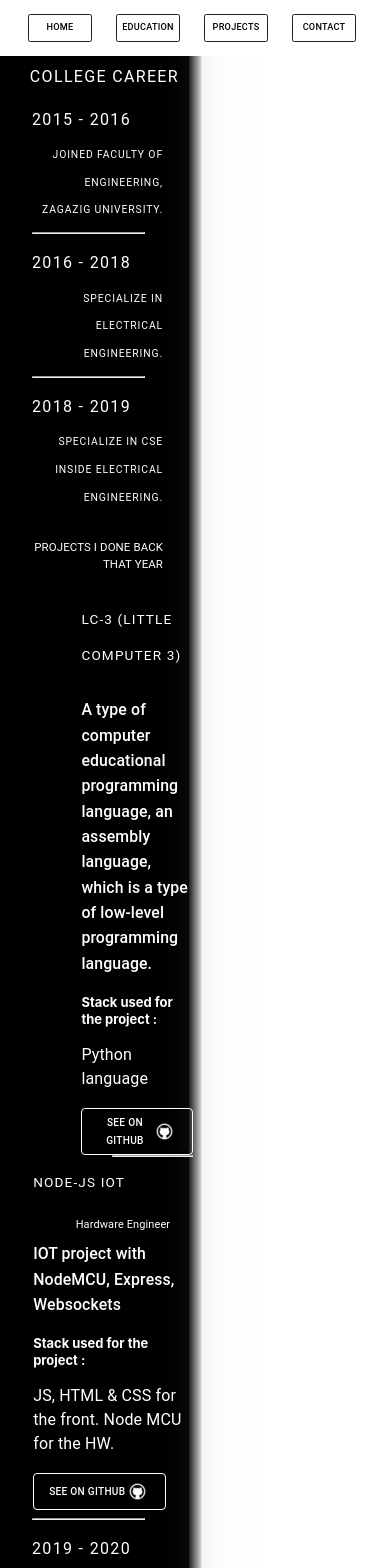
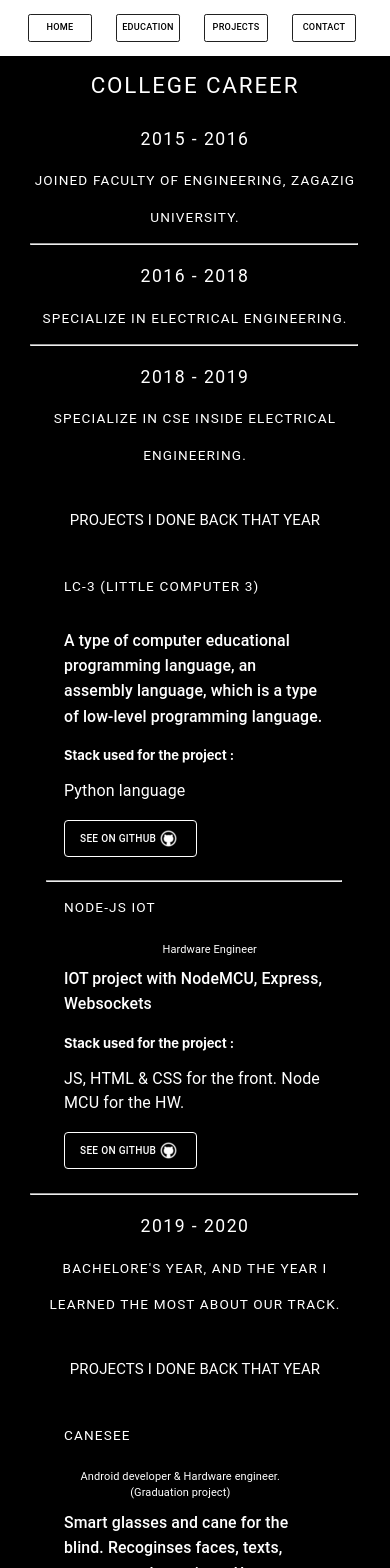
Before and after one commit to yossef-khaled/yossef-khaled.github.io, a React (Create React App) app: page /education in a window 390 px wide. Shown: the top 1568 px of the page. Built offline with nearby package versions, Linux system fonts and the light colour scheme; grey boxes are pictures that could not be loaded.

Commit message:
Make Education component responsive

```diff
--- a/src/Components/CourseComponent/Course.jsx
+++ b/src/Components/CourseComponent/Course.jsx
@@ -18,15 +18,63 @@ const useStyles = makeStyles(theme => ({
         color: "#000000",
         textAlign: "right",
         marginLeft: "6%",
-        width: "50%",
+        width: "100%",
         float: "right",
         backgroundSize: "100px 100px", /* or contain depending on what you want */
         backgroundPosition: "center center",
         backgroundRepeat: "no-repeat",
-        textAlign: "right",
-        backgroundColor: "red",
         display: "block",
-        display: "table-cell"
+        display: "table-cell",
+        marginBottom: "2rem",
+        [theme.breakpoints.down('sm')]: {
+            textAlign: "center"
+        }
+    },
+    courseName: {
+        fontSize: "140%",
+        [theme.breakpoints.down('sm')]: {
+            fontSize: "110%"
+        }
+    },
+    organizationContainer: {
+        fontSize: "120%",
+        [theme.breakpoints.down('sm')]: {
+
+        }
+    },
+    courseOrganization: {
+        fontSize: "100%",
+        [theme.breakpoints.down('sm')]: {
+            fontSize: "80%"
+        }
+    },
+    start:{
+        fontSize: "100%",
+        [theme.breakpoints.down('sm')]: {
+            fontSize: "100%"
+        }
+    },
+    date: {
+        fontSize: "100%",
+        [theme.breakpoints.down('sm')]: {
+            fontSize: "100%"
+        }
+    },
+    duration: {
+        fontSize: "100%",
+        [theme.breakpoints.down('sm')]: {
+            fontSize: "100%"
+        }
+    },
+    details: {
+        fontSize: "100%",
+        [theme.breakpoints.down('sm')]: {
+            fontSize: "100%"
+        }
+    },
+    horizontalLine: {
+        display: "inline-block",
+        width: "100%",
     }
 }));
 
@@ -48,30 +96,32 @@ function Course(props) {
         <>
             <Container className={classes.mainContainer}>
                 <br/>
-                <Typography variant="overline">
+                <Typography variant="overline" className={classes.courseName}>
                     -{props.courseName}
                 </Typography>
                 <br/>
                 <br/>
-                <Typography variant="overline">
+                <Container className={classes.organizationContainer}>
+                    <Typography variant="overline" className={classes.courseOrganization}>
                         Organization {" "}
                     </Typography>
                     <br/>
                     <a href={props.organization == 'ITI' ? 'https://www.iti.gov.eg' : `https://www.${props.organization}.com`}>
                             <img src={`${props.organizationImg}`}/>
                     </a>
+                </Container>
                 <br/>
                 <br/>
-                <Typography variant="overline">
+                <Typography variant="overline" className={classes.start}>
                     STARTED ON
                 </Typography>
                 <br/>
-                <Typography variant="overline">
+                <Typography variant="overline" className={classes.date}>
                     {props.courseDate}
                 </Typography>
                 <br/>
                 <br/>
-                <Typography variant="overline">
+                <Typography variant="overline" className={classes.duration}>
                     TOOK ME
                 </Typography>
                 <br/>
@@ -80,7 +130,7 @@ function Course(props) {
                 </Typography>
                 <br/>
                 <br/>
-                <Typography variant="overline">
+                <Typography variant="overline" className={classes.details}>
                     The course is all about
                 </Typography>
                 <br/>
@@ -97,7 +147,7 @@ function Course(props) {
                 <br/>
                 <br/>
                 {props.certificate ?
-                <Card style={{width: "50%", display: "inline-block"}}>
+                <Card>
                     <CardMedia
                            component="img"
                            height="150"
@@ -132,7 +182,7 @@ function Course(props) {
                 {
                     return(
                         <>
-                            {course.id == 0 && <hr className='horizontalLine'/>}
+                            {course.id !== 0 && <hr className={classes.horizontalLine}/>}
                             <Course key={course.id}
                                     courseName={course.name}
                                     organization={course.organization}
@@ -145,7 +195,6 @@ function Course(props) {
                                     credentialId={course.credentialId}
                                     certificate={course.certificate}
                             />
-                            {course.id != props.courses.length - 1 && <hr className='horizontalLine'/>}
 
                         </>
                     )
--- a/src/Components/EducationComponent/Education.jsx
+++ b/src/Components/EducationComponent/Education.jsx
@@ -8,6 +8,7 @@ import { useMediaQuery, makeStyles, useTheme } from '@material-ui/core';
 
 //Import images
 import bWVertically from '../../Shared/images/black-white-vertically.jpg';
+import bWHorizontally from '../../Shared/images/black-white-horizontally.jpg';
 import whiteGithubLogo from '../../Shared/images/white-github-logo.png';
 
 //Import from other components
@@ -28,42 +29,91 @@ const useStyles = makeStyles(theme => ({
         width: "50%",
         float: "left",
         textAlign: "right",
+        backgroundColor: "#000000",
+        [theme.breakpoints.down('sm')]: {
+            width: "100%",
+            textAlign: "center",
+        }
     },
     collegeTitle: {
         fontSize: "100%",
+        fontSize: "140%",
+        float: "left",
+        marginRight: "25rem",
+        [theme.breakpoints.down('sm')]: {
+            width: "100%",
+            textAlign: "center",
+        }
     },
     year: {
         color: "#ffffff",
         fontSize: "100%",
         float: "left",
+        marginRight: "20rem",
+        fontSize: "110%",
+        [theme.breakpoints.down('sm')]: {
+            width: "100%",
+            textAlign: "center",
+        }
 
     },
     yearDetails: {
         display: "block",
         float: "left",
-        fontSize: "75%",
+        fontSize: "85%",
         [theme.breakpoints.down('sm')]: {
-            fontSize: "65%",
+            width: "100%",
+            textAlign: "center",
         }
     },
     coursesSec: {
+        [theme.breakpoints.down('sm')]: {
+            width: "100%",
+            float: "center"
+        },
+        [theme.breakpoints.up('sm')]: {
+            color: "#000000",
+            display: "table-cell",
+        },
+    },
+    coursesTitle: {
         color: "#000000",
-        display: "table-cell",
+        fontSize: "140%",
+        float: "right",
+        [theme.breakpoints.down('sm')]: {
+            width: "100%",
+            float: "center",
+            fontSize: "120%"
+        }
     },
     horizontalLine: {
-        width: "85%",
+        width: "100%",
         float: "right",
+        [theme.breakpoints.down('sm')]: {
+            width: "100%",
+            float: "center"
+        }
     },
     projectContainer: {
         [theme.breakpoints.down('sm')]: {
             fontSize: "90%",
-            width: "111%",
-            marginLeft: "3rem",
+            width: "100%",
+            textAlign: "center",
+            float: "center"
         }
     },
     projectsDonePhrase: {
+        textAlign: "center",
         [theme.breakpoints.down('sm')]: {
             fontSize: "110%",
+        }
+    },
+    reserveSpace: {
+        color: "#000000",
+        marginTop: "478rem",
+        fontSize: "0.5%",
+        [theme.breakpoints.down('sm')]: {
+            display: "none"
         }
     }
 }));
@@ -106,12 +156,15 @@ const useStyles = makeStyles(theme => ({
 
 function Education(props) {
 
-    props.onEducationRender(bWVertically);
+    props.onEducationRender();
+
     const classes = useStyles();
 
-    //To use the media query for conditional rendering we can use 'isMeduim' (or whatever screen size) as :
+    //To use the media query for conditional rendering we can use 'isSmall' (or whatever screen size) as :
     //const theme = useTheme();
-    //const isMeduim = useMediaQuery(theme.breakpoints.up('md'));
+    //const isSmall = useMediaQuery(theme.breakpoints.down('sm'));
+
+
 
     const courses = COURSES_DATA.map((course) => {
 
@@ -152,7 +205,7 @@ function Education(props) {
                             Joined faculty of engineering, zagazig university.
                         </Typography>
                         <br/>
-                        <hr className={classes.horizontalLine} style={{float: "left"}}/>
+                        <hr className={classes.horizontalLine}/>
                         <Typography variant="overline" className={classes.year}>
                             2016 - 2018
                         </Typography>
@@ -161,7 +214,7 @@ function Education(props) {
                             Specialize in electrical engineering.
                         </Typography>
                         <br/>
-                        <hr className={classes.horizontalLine} style={{float: "left"}}/>
+                        <hr className={classes.horizontalLine}/>
                         <Typography variant="overline" className={classes.year}>
                             2018 - 2019
                         </Typography>
@@ -179,8 +232,9 @@ function Education(props) {
                         {PROJECTS_DATA.filter((project) => project.type.includes('2018-2019')).map((project) => {
                             return (
                                 <Container className={classes.projectContainer}>
+                                    {project.id !== 8 && <hr className={classes.horizontalLine}/>}
                                     <br/>
-                                    {project.id != 8 && <hr style={{width: '70%',}}/>}
+                                    <br/>
                                     <Project projectName={project.name}
                                              projectDescription={project.description}
                                              stack={project.stack}
@@ -198,7 +252,7 @@ function Education(props) {
                             )
                         })}
                         <br/>
-                        <hr className={classes.horizontalLine} style={{float: "left"}}/>
+                        <hr className={classes.horizontalLine}/>
                         <Typography variant="overline" className={classes.year}>
                             2019 - 2020
                         </Typography>
@@ -207,7 +261,7 @@ function Education(props) {
                             Bachelore's Year, and the year I learned the most about our track.
                             <br/>
                             <br/>
-                            <Typography style={{float: "left", fontSize: "120%"}}>
+                            <Typography className={classes.projectsDonePhrase}>
                                 Projects I done back that year
                             </Typography>
                             <br/>
@@ -216,7 +270,9 @@ function Education(props) {
                             {PROJECTS_DATA.filter((project) => project.type.includes('2019-2020')).map((project) => {
                                 return (
                                     <Container className={classes.projectContainer}>
-                                        {project.id != 1 && <hr style={{width: '85%', marginTop: "2rem"}}/>}
+                                        {project.id !== 1 && <hr className={classes.horizontalLine}/>}
+                                        <br/>
+                                        <br/>
                                         <Project projectName={project.name}
                                                  projectDescription={project.description}
                                                  stack={project.stack}
@@ -225,8 +281,8 @@ function Education(props) {
                                                  githubLogo={whiteGithubLogo}
                                                  textColor= "#ffffff"
                                                  descriptionWidth="100%"
-                                                 titleWidth="110%"
-                                                 titlePosition="center"
+                                                 titleWidth="90%"
+                                                 titlePosition="left"
                                                  rolePosition="center"
                                                  projectFloat="right"
                                         />
@@ -234,17 +290,21 @@ function Education(props) {
                                     </Container>
                                 )
                             })}
-                        <br/>
                 </Container>
+                <h1 className={classes.reserveSpace}>
+                    hi
+                </h1>
+                <br/>
             </Container>
             <Container className={classes.coursesSec}>
-                <Typography variant="overline" className="courseTitle">
+                <Typography variant="overline" className={classes.coursesTitle}>
                         Courses
                 </Typography>
                 <Container>
                     {courses}
                 </Container>
             </Container>
+
         </React.Fragment>
     );
 }
--- a/src/Components/ProjectComponent/Project.jsx
+++ b/src/Components/ProjectComponent/Project.jsx
@@ -69,6 +69,7 @@ const useStyles = makeStyles(theme => ({
     },
     projectButton: {
         fontSize: "65%",
+        marginBottom: "1rem",
         [theme.breakpoints.down('sm')]: {
             fontSize: "70%"
         },
```
Lines whose indentation alone changed are shown as unchanged.
